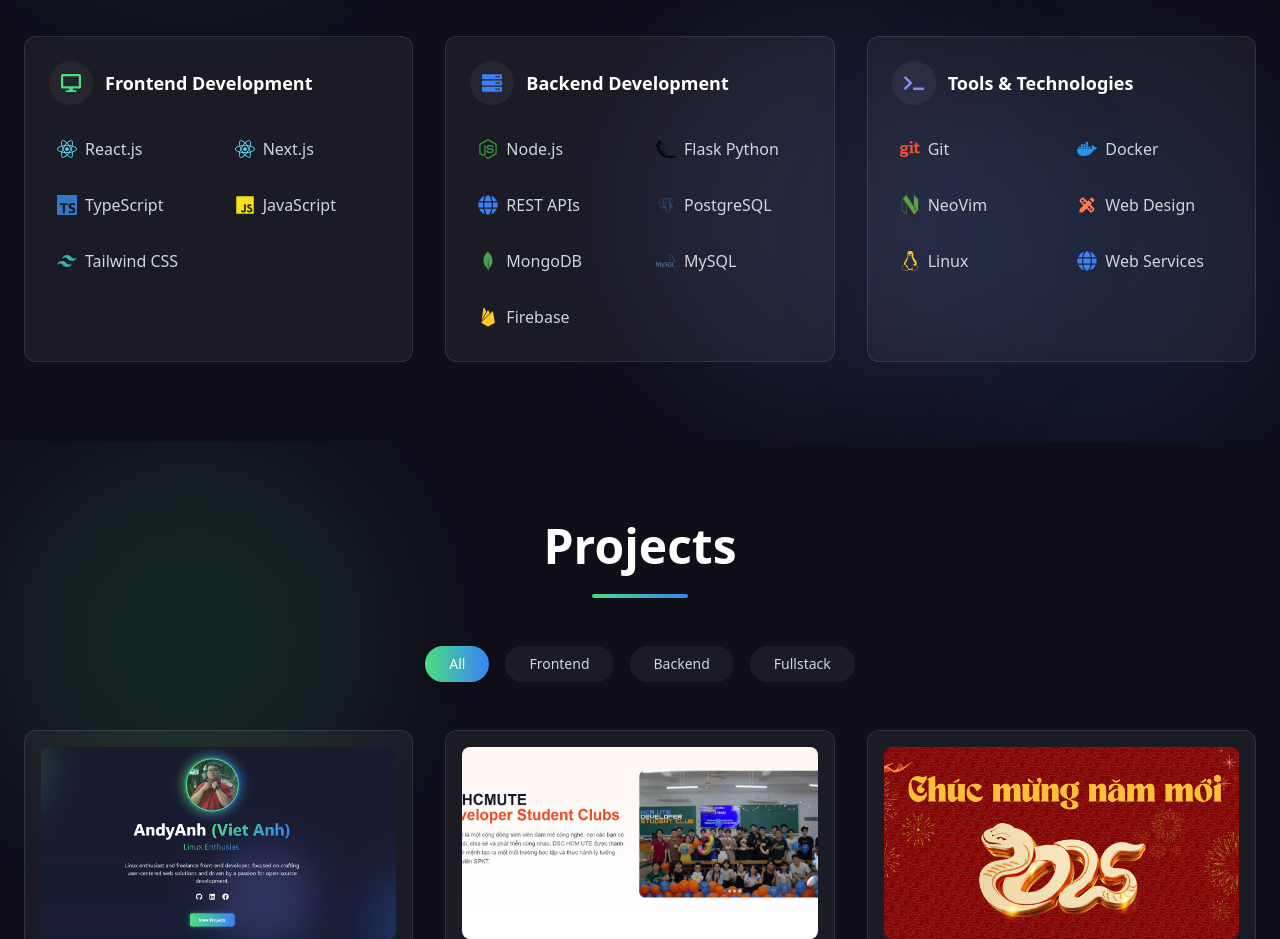
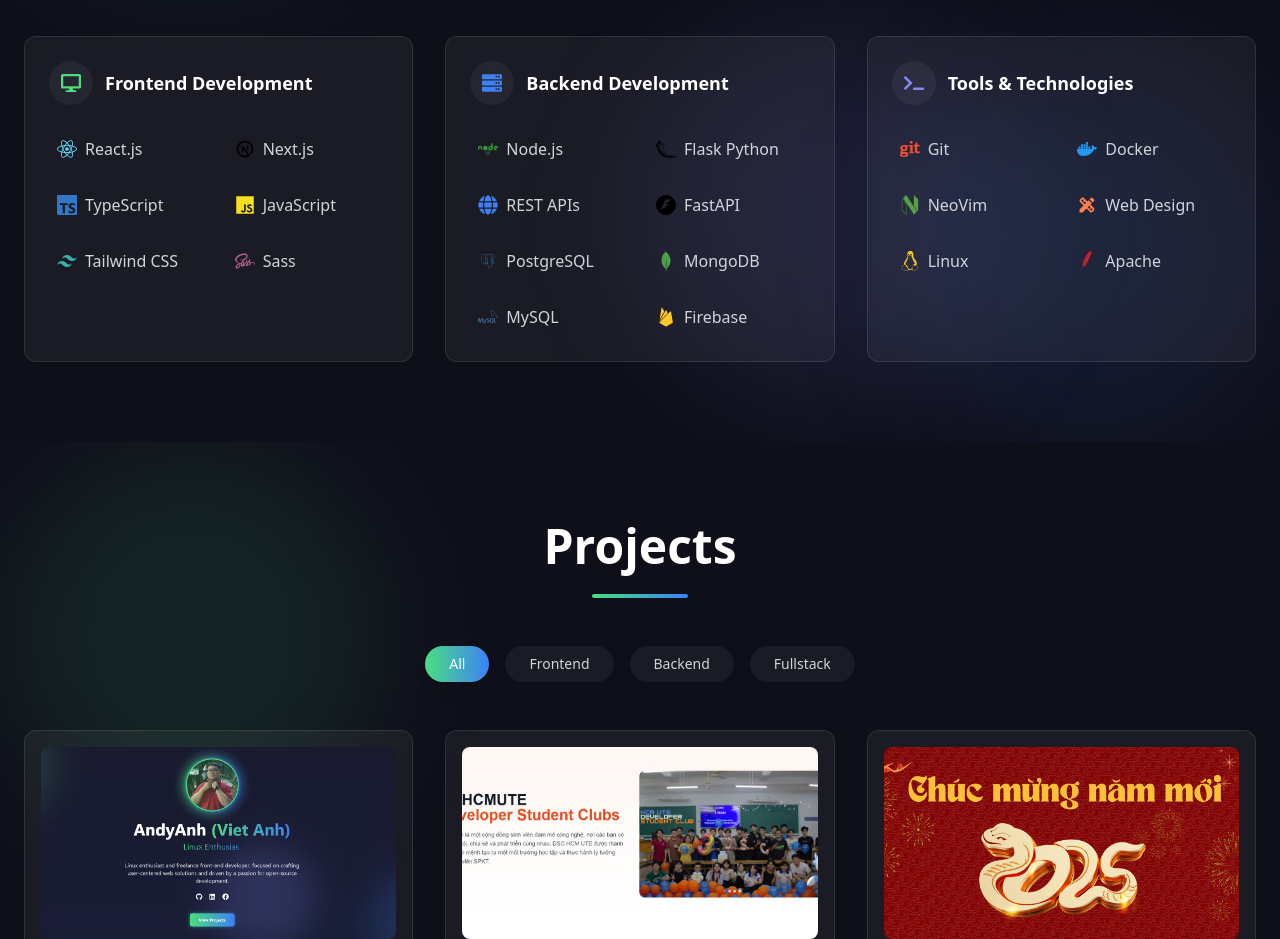
Before and after one commit to AndyAnh174/My-Portfolio, a React (Vite) app: page / in a window 1280 px wide. Shown: the part 1260-2199 px from the top of the page. Built offline with nearby package versions, Linux system fonts and the light colour scheme.

Commit message:
add icon

```diff
--- a/src/components/About.jsx
+++ b/src/components/About.jsx
@@ -9,15 +9,17 @@
   FaMedal,
   FaTerminal,
   FaReact,
-  FaNodeJs,
+  FaNode,
   FaJs,
   FaGit,
   FaDocker,
-  FaLinux
+  FaLinux,
+  FaSass
+
 } from 'react-icons/fa';
-import { SiNeovim } from "react-icons/si";
+import { TbBrandNextjs } from "react-icons/tb";
 import { DiPostgresql } from "react-icons/di";
-import { SiMysql, SiTypescript, SiFlask, SiVim, SiMongodb } from "react-icons/si";
+import { SiMysql, SiTypescript, SiFlask, SiVim, SiMongodb, SiFastapi, SiNeovim, SiApache } from "react-icons/si";
 import { RiTailwindCssFill } from "react-icons/ri";
 import { IoLogoFirebase } from "react-icons/io5";
 import { MdDesignServices } from 'react-icons/md';
@@ -38,10 +40,11 @@
       title: t.skillTitles.frontend,
       technologies: [
         { name: "React.js", icon: FaReact, color: "#61DAFB" },
-        { name: "Next.js", icon: FaReact, color: "#61DAFB" },
+        { name: "Next.js", icon: TbBrandNextjs, color: "#000000" },
         { name: "TypeScript", icon: SiTypescript, color: "#3178C6" },
         { name: "JavaScript", icon: FaJs, color: "#F7DF1E" },
-        { name: "Tailwind CSS", icon: RiTailwindCssFill, color: "#38B2AC" }
+        { name: "Tailwind CSS", icon: RiTailwindCssFill, color: "#38B2AC" },
+        { name: "Sass", icon: FaSass, color: "#CC6699" }
       ]
     },
     {
@@ -50,9 +53,10 @@
       color: "#3b82f6",
       title: t.skillTitles.backend,
       technologies: [
-        { name: "Node.js", icon: FaNodeJs, color: "#339933" },
+        { name: "Node.js", icon: FaNode, color: "#339933" },
         { name: "Flask Python", icon: SiFlask, color: "#000000" },
         { name: "REST APIs", icon: FaGlobe, color: "#3b82f6" },
+        { name: "FastAPI", icon: SiFastapi, color: "#000000" },
         { name: "PostgreSQL", icon: DiPostgresql, color: "#336791" },
         { name: "MongoDB", icon: SiMongodb, color: "#47A248" },
         { name: "MySQL", icon: SiMysql, color: "#4479A1" },
@@ -70,7 +74,7 @@
         { name: "NeoVim", icon: SiNeovim, color: "#57A143" },
         { name: "Web Design", icon: MdDesignServices, color: "#FF7F50" },
         { name: "Linux", icon: FaLinux, color: "#FCC624" },
-        { name: "Web Services", icon: FaGlobe, color: "#3b82f6" }
+        { name: "Apache", icon: SiApache, color: "#D22128" }
       ]
     }
   ];
```
